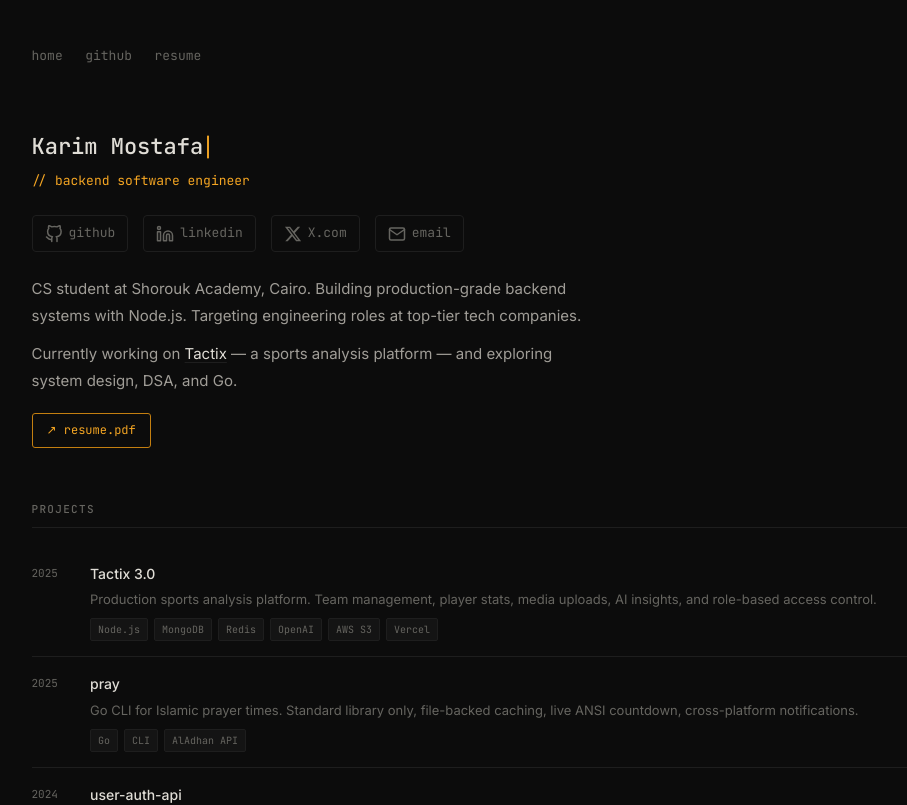
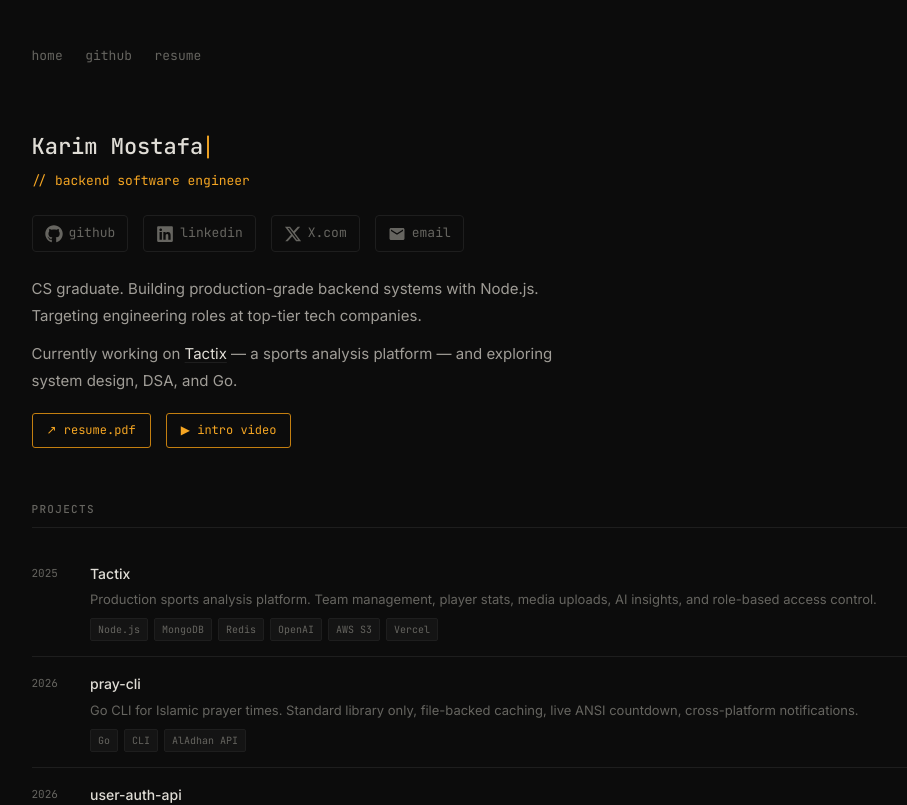
Before and after one commit to Karimmm03/karim-mostafa-portfolio, a Next.js app: page / in a window 1280 px wide. Shown: the top 805 px of the page, without its empty margins (131-1038 px from the left). Built offline with nearby package versions, Linux system fonts and the light colour scheme.

Commit message:
content: finalize bio, projects, and contact links

```diff
--- a/app/globals.css
+++ b/app/globals.css
@@ -136,9 +136,17 @@ a {
   text-decoration-color: var(--amber);
 }
 
-.resume-link {
-  display: inline-block;
+.hero-actions {
+  display: flex;
+  gap: 1rem;
+  flex-wrap: wrap;
   margin-top: 1.25rem;
+}
+
+.action-link {
+  display: inline-flex;
+  align-items: center;
+  gap: 6px;
   font-family: var(--font-mono), monospace;
   font-size: 12px;
   color: var(--amber);
@@ -148,7 +156,7 @@ a {
   transition: background 0.15s;
 }
 
-.resume-link:hover {
+.action-link:hover {
   background: rgba(245, 166, 35, 0.08);
 }
 
--- a/app/page.js
+++ b/app/page.js
@@ -1,27 +1,27 @@
-import { FiGithub, FiLinkedin, FiMail } from 'react-icons/fi'
-import { FaXTwitter } from 'react-icons/fa6'
+import { FaGithub, FaLinkedin, FaXTwitter } from 'react-icons/fa6'
+import { MdEmail } from 'react-icons/md'
 
 const PROJECTS = [
   {
     year: '2025',
-    name: 'Tactix 3.0',
-    href: 'https://github.com/Karimmm03',
+    name: 'Tactix',
+    href: 'https://github.com/Karimmm03/tactix-graduation-project-Backend',
     desc: 'Production sports analysis platform. Team management, player stats, media uploads, AI insights, and role-based access control.',
     stack: ['Node.js', 'MongoDB', 'Redis', 'OpenAI', 'AWS S3', 'Vercel'],
   },
   {
-    year: '2025',
-    name: 'pray',
+    year: '2026',
+    name: 'pray-cli',
     href: 'https://github.com/Karimmm03/prayer-cli',
     desc: 'Go CLI for Islamic prayer times. Standard library only, file-backed caching, live ANSI countdown, cross-platform notifications.',
     stack: ['Go', 'CLI', 'AlAdhan API'],
   },
   {
-    year: '2024',
+    year: '2026',
     name: 'user-auth-api',
-    href: 'https://github.com/Karimmm03',
+    href: 'https://github.com/Karimmm03/user-auth-api',
     desc: 'Production-grade authentication service. JWT + refresh token rotation, forgot-password flow, PostgreSQL, rate limiting.',
-    stack: ['Node.js', 'Express', 'PostgreSQL', 'JWT'],
+    stack: ['Node.js', 'Express', 'MongoDB', 'JWT'],
   },
 ]
 
@@ -37,7 +37,7 @@ function Nav() {
     <nav className="nav">
       <a href="/">home</a>
       <a href="https://github.com/Karimmm03" target="_blank" rel="noopener noreferrer">github</a>
-      <a href="/resume.pdf" target="_blank" rel="noopener noreferrer">resume</a>
+      <a href="https://drive.google.com/file/d/1Z9Qp_jy2Bysaifx_8pFrWLglj0WetiFu/view?usp=drive_link" target="_blank" rel="noopener noreferrer">resume</a>
     </nav>
   )
 }
@@ -53,11 +53,11 @@ function Hero() {
 
       <div className="hero-links">
         <a href="https://github.com/Karimmm03" target="_blank" rel="noopener noreferrer">
-          <FiGithub size={18} />
+          <FaGithub size={18} />
           <span>github</span>
         </a>
         <a href="https://www.linkedin.com/in/karim-mostafa-0804k2003" target="_blank" rel="noopener noreferrer">
-          <FiLinkedin size={18} />
+          <FaLinkedin size={18} />
           <span>linkedin</span>
         </a>
         <a href="https://x.com/KarimMostafa___" target="_blank" rel="noopener noreferrer">
@@ -65,24 +65,29 @@ function Hero() {
           <span>X.com</span>
         </a>
         <a href="mailto:karimmostafa842003@gmail.com" target="_blank" rel="noopener noreferrer">
-          <FiMail size={18} />
+          <MdEmail size={18} />
           <span>email</span>
         </a>
       </div>
 
       <p className="hero-bio">
-        CS student at Shorouk Academy, Cairo. Building production-grade backend
+        CS graduate. Building production-grade backend
         systems with Node.js. Targeting engineering roles at top-tier tech companies.
       </p>
       <p className="hero-bio">
         Currently working on{' '}
-        <a href="https://github.com/Karimmm03" target="_blank" rel="noopener noreferrer">Tactix</a>
+        <a href="https://github.com/Karimmm03/tactix-graduation-project-Backend" target="_blank" rel="noopener noreferrer">Tactix</a>
         {' '}— a sports analysis platform — and exploring system design, DSA, and Go.
       </p>
 
-      <a href="/resume.pdf" className="resume-link" target="_blank" rel="noopener noreferrer">
-        ↗ resume.pdf
-      </a>
+      <div className="hero-actions">
+        <a href="https://drive.google.com/file/d/1Z9Qp_jy2Bysaifx_8pFrWLglj0WetiFu/view?usp=drive_link" className="action-link" target="_blank" rel="noopener noreferrer">
+          ↗ resume.pdf
+        </a>
+        <a href="https://drive.google.com/file/d/1p9JPMT_V4Wjs5en9KQnZHe5VY3jbt3VM/view?usp=drive_link" className="action-link" target="_blank" rel="noopener noreferrer">
+          ▶ intro video
+        </a>
+      </div>
     </div>
   )
 }
@@ -137,9 +142,9 @@ function Footer() {
       <span>
         <a href="https://github.com/Karimmm03" target="_blank" rel="noopener noreferrer">github</a>
         {' · '}
-        <a href="https://linkedin.com/in/YOUR_HANDLE" target="_blank" rel="noopener noreferrer">linkedin</a>
+        <a href="https://www.linkedin.com/in/karim-mostafa-0804k2003" target="_blank" rel="noopener noreferrer">linkedin</a>
         {' · '}
-        <a href="https://x.com/YOUR_HANDLE" target="_blank" rel="noopener noreferrer">x</a>
+        <a href="https://x.com/KarimMostafa___" target="_blank" rel="noopener noreferrer">x</a>
       </span>
     </footer>
   )
```
